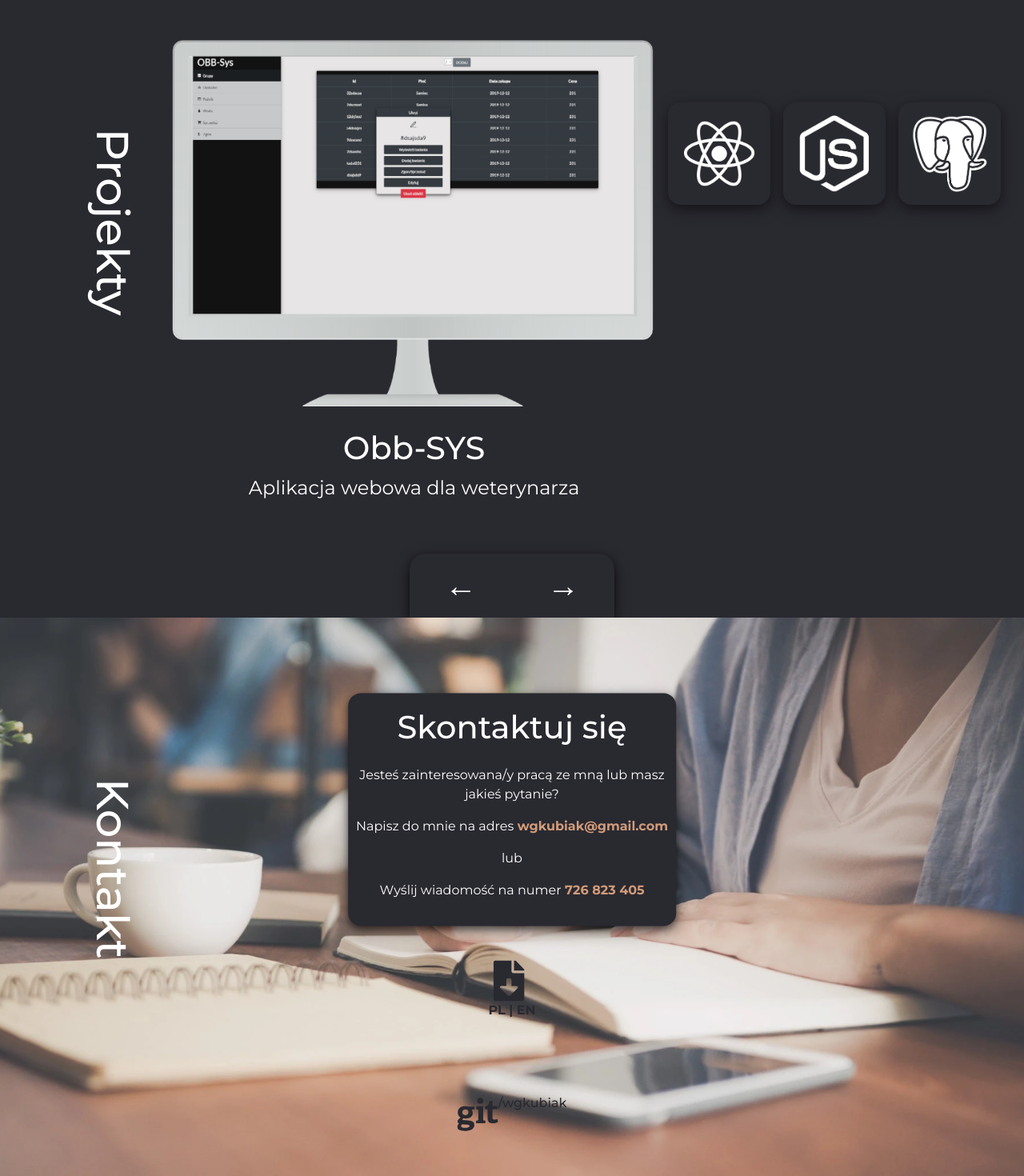
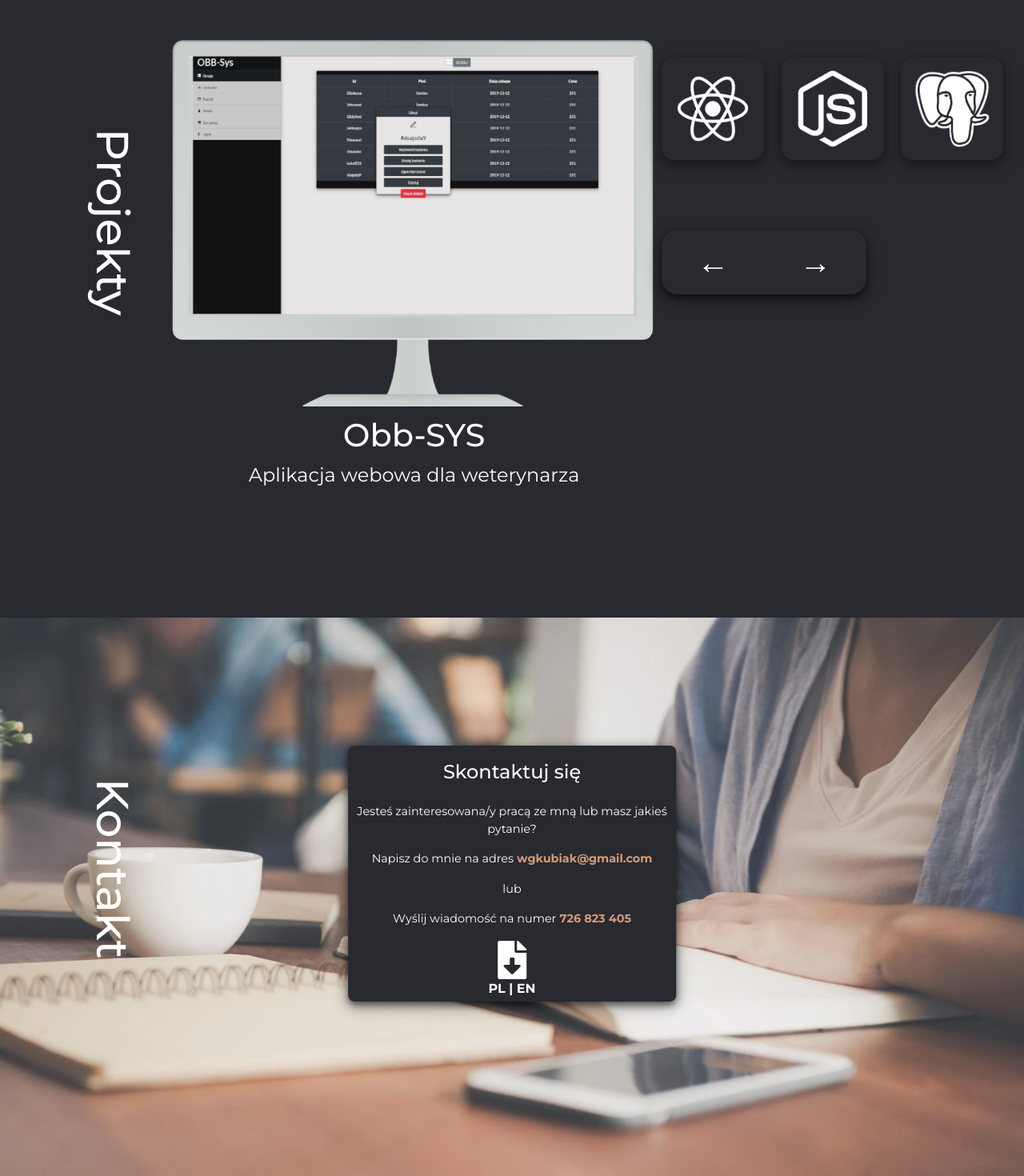
Before and after one commit to wojciechkubiak/my-site, a React (Create React App) app: page / in a window 1280 px wide. Shown: the part 2460-3930 px from the top of the page at 80% size. Built offline with nearby package versions, Linux system fonts and the light colour scheme.

Commit message:
CSS update

```diff
--- a/src/components/About/About.css
+++ b/src/components/About/About.css
@@ -19,7 +19,7 @@
 
 .about--container {
   position: absolute;
-  top: 40vh;
+  top: 35vh;
   left: 50%;
   width: 80vw;
   transform: translate(-50%, -50%);
--- a/src/components/Contact/Contact.css
+++ b/src/components/Contact/Contact.css
@@ -21,16 +21,17 @@
 
 .ContactContainer {
   position: absolute;
-  top: 30vh;
+  top: 40vh;
   left: 50%;
   width: 32vw;
+  height: 40vh;
   transform: translate(-50%, -50%);
   background-color: #292930;
   text-align: center;
   box-shadow: 0 4px 8px 0 rgba(0, 0, 0, 0.5), 0 6px 20px 0 rgba(0, 0, 0, 0.4);
   padding: 0.2em;
   padding-bottom: 1em!important;
-  border-radius: 1em;
+  border-radius: 0.5em;
 }
 
 .ContactContainer > h1 {
@@ -38,67 +39,20 @@
   padding-bottom: 2vh;
   color: white;
   font-weight: 500;
+  font-size: 3vh;
 }
 
 .ContactContainer > p {
   color: white;
-  font-weight: 400
-}
-
-.GitContainer {
-  position: absolute;
-  display: flex;
-  flex-direction: row;
-  left: 50%;
-  transform: translate(-50%, -50%);
-  top: 80%;
-  font-weight: 300
-}
-
-.ResumeContainer {
-  position: absolute;
-  display: flex;
-  flex-direction: column;
-  top: 60%;
-  left: 50%;
-  transform: translate(-50%, -50%);
-}
-
-.ResumeLinks {
-  text-align: center;
-}
-
-.ResumeLinks > span > a {
-  color: #292930;
+  font-weight: 400;
+  font-size: 1.8vh;
 }
 
 .DownloadIcon {
-  height: 4vw;
-  width: 4vw;
-  color: #292930;
+  color: white;
+  width: 3em;
+  height: 3em;
 }
-
-.contact--git-icon {
-  height: 4vw;
-  width: 4vw;
-  color: #292930;
-}
-
-.GitContainer > p {
-  color: #292930;
-  font-size: 2vh;
-  font-weight: 500;
-}
-
-.GitBtn {
-  border: none;
-  background-color: rgba(255, 255, 255, 0);
-  outline: none !important;
-  padding: 0;
-  margin: 0;
-  bottom: 0;
-}
-
 .MailContainer {
   color: #d19b79;
   transition: 1s;
@@ -106,6 +60,10 @@
 
 .PhoneNumber {
   color: #d19b79;
+}
+
+.ResumeLinks > span > a {
+  color: white
 }
 
 .MailContainer:hover {
@@ -120,17 +78,19 @@
     box-shadow: 0 4px 8px 0 rgba(0, 0, 0, 0.5), 0 6px 20px 0 rgba(0, 0, 0, 0.4);
     padding: 0.1em;
     width: 10em;
-    top: 3em;
+    top: 1em;
     left: 50%;
     color: white;
     transform: translate(-50%, -50%);
   }
 
   .ContactContainer {
-    top: 16em;
+    top: 35vh;
     left: 50%;
     width: 20em;
+    height: 50vh;
     border-radius: 0;
+    padding: 1em;
   }
 
   .ContactContainer > h1 {
@@ -160,8 +120,8 @@
   }
 
   .DownloadIcon {
-    height: 12vw;
-    width: 12vw;
+    height: 2em;
+    width: 2em;
   }
 
 
--- a/src/components/Contact/Contact.js
+++ b/src/components/Contact/Contact.js
@@ -1,5 +1,5 @@
 import React, { useState } from "react";
-import { FaGit, FaFileDownload } from "react-icons/fa";
+import { FaFileDownload } from "react-icons/fa";
 import { InView } from "react-intersection-observer";
 import ResumePL from "./../../doc/WojciechKubiakCV_PL.pdf";
 import ResumeEN from "./../../doc/WojciechKubiakCV_EN.pdf";
@@ -37,7 +37,6 @@ const Contact = props => {
           {props.t("contact.phone", { framework: "react-i18next" })}
           <strong className="PhoneNumber"> 726 823 405</strong>
         </p>
-      </div>
         <div className="ResumeContainer">
           <FaFileDownload className="DownloadIcon"></FaFileDownload>
           <div className="ResumeLinks">
@@ -46,7 +45,7 @@ const Contact = props => {
                 <strong>PL</strong>
               </a>
             </span>
-          <strong style={{ color: "#292930" }}> | </strong>
+            <strong style={{ color: "#ffffff" }}> | </strong>
             <span>
               <a href={ResumeEN} download="WojciechKubiakCV_EN.pdf">
                 <strong>EN</strong>
@@ -54,13 +53,6 @@ const Contact = props => {
             </span>
           </div>
         </div>
-      <div className="GitContainer">
-        <a href={"https://www.github.com/wgkubiak"}>
-          <button className="GitBtn">
-            <FaGit className="contact--git-icon" />
-          </button>
-        </a>
-        <p>/wgkubiak</p>
       </div>
     </InView>
   );
--- a/src/components/Footer/Footer.css
+++ b/src/components/Footer/Footer.css
@@ -1,11 +1,9 @@
 .footer {
   position: relative;
-  left: 0%;
   color: white;
   text-align: center;
   background-color: #292930;
   padding-right: 1em;
-  bottom: 0em;
   width: 100%;
   height: 2em;
   font-weight: 400;
--- a/src/components/Header/Header.css
+++ b/src/components/Header/Header.css
@@ -51,7 +51,6 @@
 }
 
 .nav-link {
-
   font-weight: 500;
 }
 
--- a/src/components/LandingPage/LandingPage.css
+++ b/src/components/LandingPage/LandingPage.css
@@ -54,6 +54,7 @@
   right: 2vh;
   width: 4vw;
   height: 4vw;
+  z-index: 10;
 }
 
 @media only screen and (max-width: 700px) {
@@ -80,9 +81,9 @@
 
   .arrow {
     top: 1em;
-    right: 1em;
-    width: 3em;
-    height: 3em;
+    right: 0.5em;
+    width: 8vh;
+    height: 8vh;
   }
 }
 
--- a/src/components/Projects/Projects.css
+++ b/src/components/Projects/Projects.css
@@ -26,7 +26,7 @@
   padding: 1em;
   background-color: #292930;
   border-radius: 0em;
-  margin: 0.5em
+  margin: 0em
 }
 
 .projects--technologies-container-alt {
@@ -34,7 +34,7 @@
   display: flex;
   flex-direction: row;
   height: 20vh;
-  margin-top: 5em;
+  margin-top: 2em;
 }
 
 .projects--container-img-container {
@@ -61,18 +61,17 @@
 
 .projects--btn-container {
   background-color: #292930;
-  position: absolute;
-  left: 50%;
-  bottom: 0em;
+  position: relative;
+  top: 2vh;
   width: 20vw;
   height: 10vh;
-  transform: translate(-50%, 0%);
+  transform: translate(0%, 50%);
   display: flex;
   flex-direction: row;
   font-size: 5vh;
   box-shadow: 0 4px 8px 0 rgba(0, 0, 0, 0.5), 0 6px 20px 0 rgba(0, 0, 0, 0.4);
-  border-top-left-radius: 0.5em;
-  border-top-right-radius: 0.5em;
+  border-radius: 0.5em;
+  z-index: 20;
 }
 
 .projects--btn {
@@ -92,7 +91,7 @@
 }
 
 .projects--technologies-container {
-  width: 30vw;
+  width: 35vw;
   height: 60vh;
   margin-left: auto;
   margin-right: 0;
@@ -111,8 +110,9 @@
 }
 
 .projects--subinfo {
-  padding-top: 1em;
+  padding-top: 0em;
   padding-bottom: 0.1em;
+  position: relative;
 }
 
 .projects--subinfo > p {
@@ -126,6 +126,7 @@
 
 .projects--img {
   width: 10vw;
+  height: 10vw;
   left: 50%;
   box-shadow: 0 4px 8px 0 rgba(0, 0, 0, 0.15), 0 6px 20px 0 rgba(0, 0, 0, 0.4);
   border-radius: 1em;
@@ -141,7 +142,7 @@
     box-shadow: 0 4px 8px 0 rgba(0, 0, 0, 0.5), 0 6px 20px 0 rgba(0, 0, 0, 0.4);
     padding: 0.1em;
     width: 10em;
-    top: 3.5em;
+    top: 1em;
     left: 50%;
     color: white;
     transform: translate(-50%, -50%);
@@ -155,7 +156,7 @@
     padding: 0em;
     width: 10em;
     height: 10em;
-    top: 10em;
+    top: 35vh;
   }
 
   .projects--technologies-container-alt {
@@ -167,12 +168,15 @@
 
   .projects--img {
     padding: 0;
+    border-radius: 0em;
+    background-color: transparent;
+    box-shadow: none;
   }
 
   .projects--technologies-container {
     position: absolute;
     width: 10em;
-    height: 12.5em;
+    height: 13em;
     background-color: #292930;
     box-shadow: 0 4px 8px 0 rgba(0, 0, 0, 0.5), 0 6px 20px 0 rgba(0, 0, 0, 0.4);
   }
@@ -187,6 +191,7 @@
     box-shadow: none;
     background-color: #29293000;
     transform: translate(0%, 50%);
+    top: 1em;
   }
 
   .projects--subinfo > p {
@@ -205,18 +210,23 @@
   }
 
   .projects--container-img {
+    position: relative;
+    top: 8vh;
     width: 8.67em;
     height: 6.72em;
   }
 
   .projects--btn-container {
+    top: 0%;
     width: 6em;
     height: 1.5em;
+    left: 50%;
+    transform: translate(-50%, 0%);
   }
 
   .projects--technologies-container-alt {
     height: 2em;
-    top: 0;
+    bottom: 0em;
     transform: translate(0%, 100%);
     z-index: 20;
     background-color: #292930;
--- a/src/components/Projects/Projects.js
+++ b/src/components/Projects/Projects.js
@@ -86,9 +86,7 @@ const Projects = props => {
               />
             </span>
           </div>
-        </div>
-      </div>
-      <div className="projects--btn-container">
+          <div className="projects--btn-container">
         <button
           name="-1"
           value="backward"
@@ -106,6 +104,9 @@ const Projects = props => {
           &rarr;
         </button>
       </div>
+        </div>
+      </div>
+
     </InView>
   );
 };
--- a/src/components/Skills/Skills.css
+++ b/src/components/Skills/Skills.css
@@ -31,20 +31,24 @@
   position: absolute;
   top: 45vh;
   left: 50%;
-  width: 80vw;
+  width: 70vw;
   transform: translate(-50%, -50%);
   text-align: center;
   color: white
 }
 
 .skills--span {
-  width: 13vw;
+  width: 12vw;
   height: 26vh;
   margin: 2vw;
   padding: 1vw;
-  transition: all 1s;
+  transition: all 500ms;
   background-color: #292930;
   border-radius: 0.5em;
+}
+
+.skills--span:hover {
+  transform: scale(1.1)
 }
 
 .progress {
@@ -111,16 +115,17 @@
 
   .skills--container {
     width: 80vw;
-    top: 17em;
+    top: 42vh;
     align-content: center;
   }
 
   .skills--span {
-    width: 22vw;
-    height: 22vw;
+    width: 12vh;
+    height: 12vh;
     margin: 1em;
     margin-top: 0em!important;
-    padding: 0em
+    padding: 0em;
+    transition: 500ms;
   }
 
   .skills--span > p {
@@ -129,12 +134,16 @@
   }
 
   .skills--img {
-    width: 18vw;
-    height: 18vw;
-    padding-top: 0.5vh;
+    width: 9vh;
+    height: 9vh;
+    padding: 1vh;
     left: 0px;
     top: 0px;
     margin: 0;
+  }
+
+  .skills--span:hover {
+    transform: scale(1.1)
   }
 
   .skills--technology-header {
--- a/src/components/SocialMedia/SocialMedia.css
+++ b/src/components/SocialMedia/SocialMedia.css
@@ -3,7 +3,7 @@
   right: 1em;
   bottom: 5.5em;
   width: 4em;
-  height: 12em;
+  height: 16em;
   align-content: center;
   display: flex;
   flex-direction: column;
@@ -28,7 +28,8 @@
 }
 
 .FacebookBtn,
-.LinkedInBtn {
+.LinkedInBtn,
+.GitBtn {
   width: 4em;
   height: 4em;
   border: none;
@@ -49,7 +50,8 @@
 }
 
 .FacebookIcon,
-.LinkedInIcon {
+.LinkedInIcon,
+.GitIcon {
   height: 60%;
   width: 60%;
   padding: 0.1em;
@@ -61,12 +63,12 @@
     right: 1em;
     bottom: 4.5em;
     width: 3em;
-    height: 9em;
+    height: 12em;
   }
 
 
 
-  .SocialMediaBtn, .FacebookBtn, .LinkedInBtn {
+  .SocialMediaBtn, .FacebookBtn, .LinkedInBtn, .GitBtn {
     width: 3em;
     height: 3em;
   }
--- a/src/components/SocialMedia/SocialMedia.js
+++ b/src/components/SocialMedia/SocialMedia.js
@@ -1,7 +1,7 @@
 import React, { useState } from "react";
 import "./SocialMedia.css";
 import { MdContacts } from "react-icons/md";
-import { FaLinkedinIn, FaFacebookF } from "react-icons/fa";
+import { FaLinkedinIn, FaFacebookF, FaGit } from "react-icons/fa";
 
 const SocialMedia = ({ initIconState = false }) => {
   const [icons, setIcons] = useState(initIconState);
@@ -12,6 +12,7 @@ const SocialMedia = ({ initIconState = false }) => {
 
   const facebookAdress = "https://www.facebook.com/wojciech.kubiak.564";
   const linkedinAdress = "https://www.linkedin.com/in/wokub/";
+  const gitAdress = "https://www.github.com/wgkubiak";
 
   return (
     <div className="SocialMedia">
@@ -29,6 +30,13 @@ const SocialMedia = ({ initIconState = false }) => {
           </button>
         </a>
       )}
+      {icons && (
+        <a href={gitAdress}>
+        <button className="GitBtn">
+          <FaGit className="GitIcon" />
+        </button>
+      </a>
+      )}
       <button className="SocialMediaBtn" onClick={toggleIcons} >
         <MdContacts className="SocialMediaIcon"/>
       </button>
```
Also changed, not shown: 1 other file (tests, documents, lock files or other folders). Lines whose indentation alone changed are shown as unchanged.
